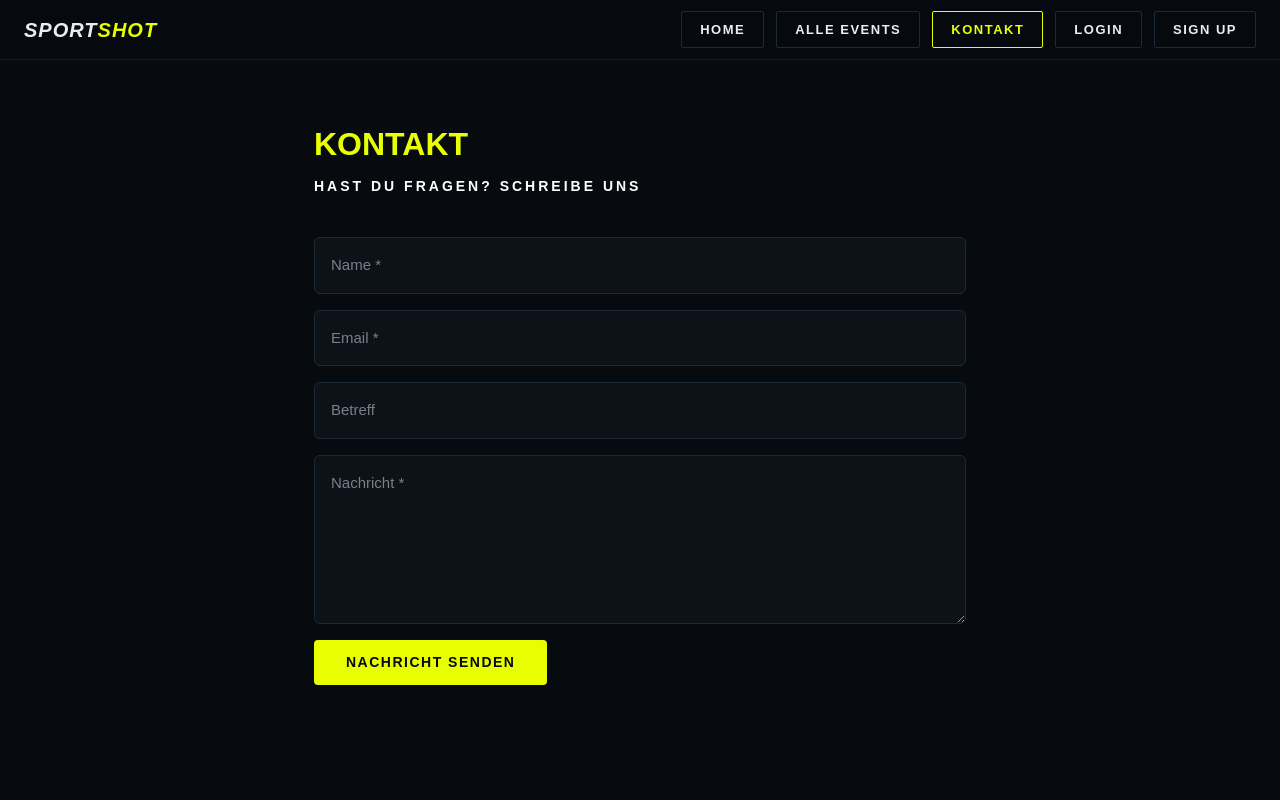
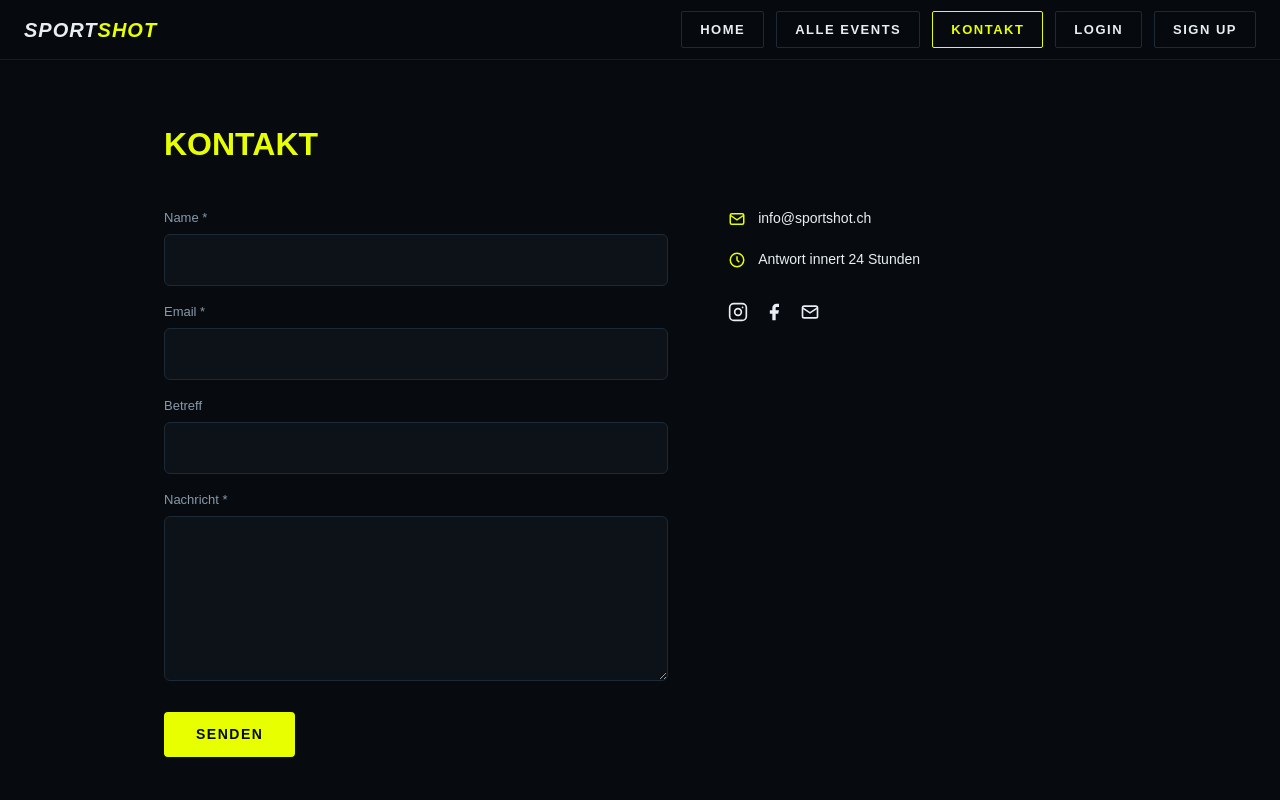
Before and after one commit to 90focus/90focus, a Next.js app: page /kontakt in a window 1280 px wide. Shown: the top 800 px of the page. Built offline with nearby package versions, Linux system fonts and the light colour scheme; no server answers.

Commit message:
Kontaktseite neu gestaltet

```diff
--- a/app/kontakt/page.tsx
+++ b/app/kontakt/page.tsx
@@ -32,14 +32,19 @@ export default function KontaktPage() {
     setLoading(false)
   }
 
+  const inputStyle = {
+    width: '100%', padding: '14px', fontSize: '15px',
+    background: '#0d1219', border: '1px solid #1c2a38',
+    borderRadius: '6px', color: '#e8eef4', boxSizing: 'border-box' as any
+  }
+
   return (
-    <div style={{ minHeight: '100vh', background: '#070b0f', color: '#e8eef4', fontFamily: 'sans-serif' }}>
-      <div style={{ maxWidth: 700, margin: '60px auto 0', padding: '60px 24px' }}>
-<div style={{ color: '#e8ff00', fontSize: 32, fontWeight: 900, textTransform: 'uppercase', marginBottom: 8 }}>Kontakt</div>
-        <h1 style={{ fontSize: 14, fontWeight: 800, letterSpacing: 3, textTransform: 'uppercase', marginBottom: 40, color: '#fff' }}>Hast du Fragen? Schreibe uns</h1>
+    <div style={{ background: '#070b0f', color: '#e8eef4', fontFamily: 'sans-serif' }}>
+      <div style={{ maxWidth: 1000, margin: '60px auto 0', padding: '60px 24px' }}>
+        <div style={{ color: '#e8ff00', fontSize: 32, fontWeight: 900, textTransform: 'uppercase', marginBottom: 40 }}>Kontakt</div>
 
         {sent ? (
-          <div style={{ background: 'rgba(68,255,136,0.08)', border: '1px solid #44ff88', borderRadius: 12, padding: '48px 32px', textAlign: 'center' }}>
+          <div style={{ background: 'rgba(68,255,136,0.08)', border: '1px solid #44ff88', borderRadius: 12, padding: '48px 32px', textAlign: 'center', maxWidth: 500 }}>
             <div style={{ width: 56, height: 56, borderRadius: '50%', background: 'rgba(68,255,136,0.15)', display: 'flex', alignItems: 'center', justifyContent: 'center', margin: '0 auto 20px' }}>
               <svg width="28" height="28" viewBox="0 0 24 24" fill="none" stroke="#44ff88" strokeWidth="3" strokeLinecap="round" strokeLinejoin="round">
                 <polyline points="20 6 9 17 4 12"></polyline>
@@ -49,24 +54,68 @@ export default function KontaktPage() {
             <div style={{ color: '#8899aa', fontSize: 14 }}>Wir melden uns innert 24 Stunden bei dir.</div>
           </div>
         ) : (
-          <>
-            <div style={{ display: 'flex', flexDirection: 'column', gap: 16 }}>
-              <input type="text" placeholder="Name *" value={name} onChange={(e) => setName(e.target.value)}
-                style={{ width: '100%', padding: '16px', fontSize: '15px', background: '#0d1219', border: '1px solid #1c2a38', borderRadius: '6px', color: '#e8eef4', boxSizing: 'border-box' as any }} />
-              <input type="email" placeholder="Email *" value={email} onChange={(e) => setEmail(e.target.value)}
-                style={{ width: '100%', padding: '16px', fontSize: '15px', background: '#0d1219', border: '1px solid #1c2a38', borderRadius: '6px', color: '#e8eef4', boxSizing: 'border-box' as any }} />
-              <input type="text" placeholder="Betreff" value={betreff} onChange={(e) => setBetreff(e.target.value)}
-                style={{ width: '100%', padding: '16px', fontSize: '15px', background: '#0d1219', border: '1px solid #1c2a38', borderRadius: '6px', color: '#e8eef4', boxSizing: 'border-box' as any }} />
-              <textarea placeholder="Nachricht *" value={nachricht} onChange={(e) => setNachricht(e.target.value)} rows={6}
-                style={{ width: '100%', padding: '16px', fontSize: '15px', background: '#0d1219', border: '1px solid #1c2a38', borderRadius: '6px', color: '#e8eef4', boxSizing: 'border-box' as any, resize: 'vertical' as any }} />
-<button onClick={handleSubmit} disabled={loading}
-                style={{ background: '#e8ff00', color: '#070b0f', border: 'none', borderRadius: 4, padding: '12px 32px', fontWeight: 900, fontSize: 14, cursor: 'pointer', textTransform: 'uppercase', letterSpacing: 1.5, alignSelf: 'flex-start' }}>
-                {loading ? 'Senden...' : 'Nachricht senden'}
+          <div style={{ display: 'grid', gridTemplateColumns: '1.3fr 1fr', gap: 60, alignItems: 'start' }}>
+
+            <div>
+              <div style={{ marginBottom: 16 }}>
+                <label style={{ fontSize: 13, color: '#8899aa', marginBottom: 6, display: 'block' }}>Name *</label>
+                <input type="text" value={name} onChange={(e) => setName(e.target.value)} style={inputStyle} />
+              </div>
+
+              <div style={{ marginBottom: 16 }}>
+                <label style={{ fontSize: 13, color: '#8899aa', marginBottom: 6, display: 'block' }}>Email *</label>
+                <input type="email" value={email} onChange={(e) => setEmail(e.target.value)} style={inputStyle} />
+              </div>
+
+              <div style={{ marginBottom: 16 }}>
+                <label style={{ fontSize: 13, color: '#8899aa', marginBottom: 6, display: 'block' }}>Betreff</label>
+                <input type="text" value={betreff} onChange={(e) => setBetreff(e.target.value)} style={inputStyle} />
+              </div>
+
+              <div style={{ marginBottom: 24 }}>
+                <label style={{ fontSize: 13, color: '#8899aa', marginBottom: 6, display: 'block' }}>Nachricht *</label>
+                <textarea value={nachricht} onChange={(e) => setNachricht(e.target.value)} rows={6}
+                  style={{ ...inputStyle, resize: 'vertical' as any }} />
+              </div>
+
+              <button onClick={handleSubmit} disabled={loading}
+                style={{ background: '#e8ff00', color: '#070b0f', border: 'none', borderRadius: 4, padding: '12px 32px', fontWeight: 900, fontSize: 14, cursor: 'pointer', textTransform: 'uppercase', letterSpacing: 1.5 }}>
+                {loading ? 'Senden...' : 'Senden'}
               </button>
+
+              {error && <p style={{ color: '#ff4444', marginTop: 16, fontSize: 14 }}>{error}</p>}
             </div>
 
-            {error && <p style={{ color: '#ff4444', marginTop: 16, fontSize: 14 }}>{error}</p>}
-          </>
+            <div>
+              <div style={{ display: 'flex', alignItems: 'center', gap: 12, marginBottom: 20 }}>
+                <svg width="18" height="18" viewBox="0 0 24 24" fill="none" stroke="#e8ff00" strokeWidth="2"><rect x="3" y="5" width="18" height="14" rx="2"/><path d="M3 7l9 6 9-6"/></svg>
+                <span style={{ fontSize: 14 }}>info@sportshot.ch</span>
+              </div>
+              <div style={{ display: 'flex', alignItems: 'center', gap: 12, marginBottom: 32 }}>
+                <svg width="18" height="18" viewBox="0 0 24 24" fill="none" stroke="#e8ff00" strokeWidth="2"><circle cx="12" cy="12" r="9"/><polyline points="12 7 12 12 15 15"/></svg>
+                <span style={{ fontSize: 14 }}>Antwort innert 24 Stunden</span>
+              </div>
+
+              <div style={{ display: 'flex', gap: 16 }}>
+                <a href="https://www.instagram.com/90focus_official/" target="_blank" rel="noopener noreferrer" style={{ color: '#e8eef4' }}>
+                  <svg width="20" height="20" viewBox="0 0 24 24" fill="none" stroke="currentColor" strokeWidth="2">
+                    <rect x="2" y="2" width="20" height="20" rx="5" ry="5"/>
+                    <circle cx="12" cy="12" r="4"/>
+                    <circle cx="17.5" cy="6.5" r="1" fill="currentColor" stroke="none"/>
+                  </svg>
+                </a>
+                <a href="https://www.facebook.com/90focus" target="_blank" rel="noopener noreferrer" style={{ color: '#e8eef4' }}>
+                  <svg width="20" height="20" viewBox="0 0 24 24" fill="currentColor">
+                    <path d="M18 2h-3a5 5 0 0 0-5 5v3H7v4h3v8h4v-8h3l1-4h-4V7a1 1 0 0 1 1-1h3z"/>
+                  </svg>
+                </a>
+                <a href="mailto:info@sportshot.ch" style={{ color: '#e8eef4' }}>
+                  <svg width="20" height="20" viewBox="0 0 24 24" fill="none" stroke="currentColor" strokeWidth="2"><rect x="3" y="5" width="18" height="14" rx="2"/><path d="M3 7l9 6 9-6"/></svg>
+                </a>
+              </div>
+            </div>
+
+          </div>
         )}
       </div>
     </div>
```
